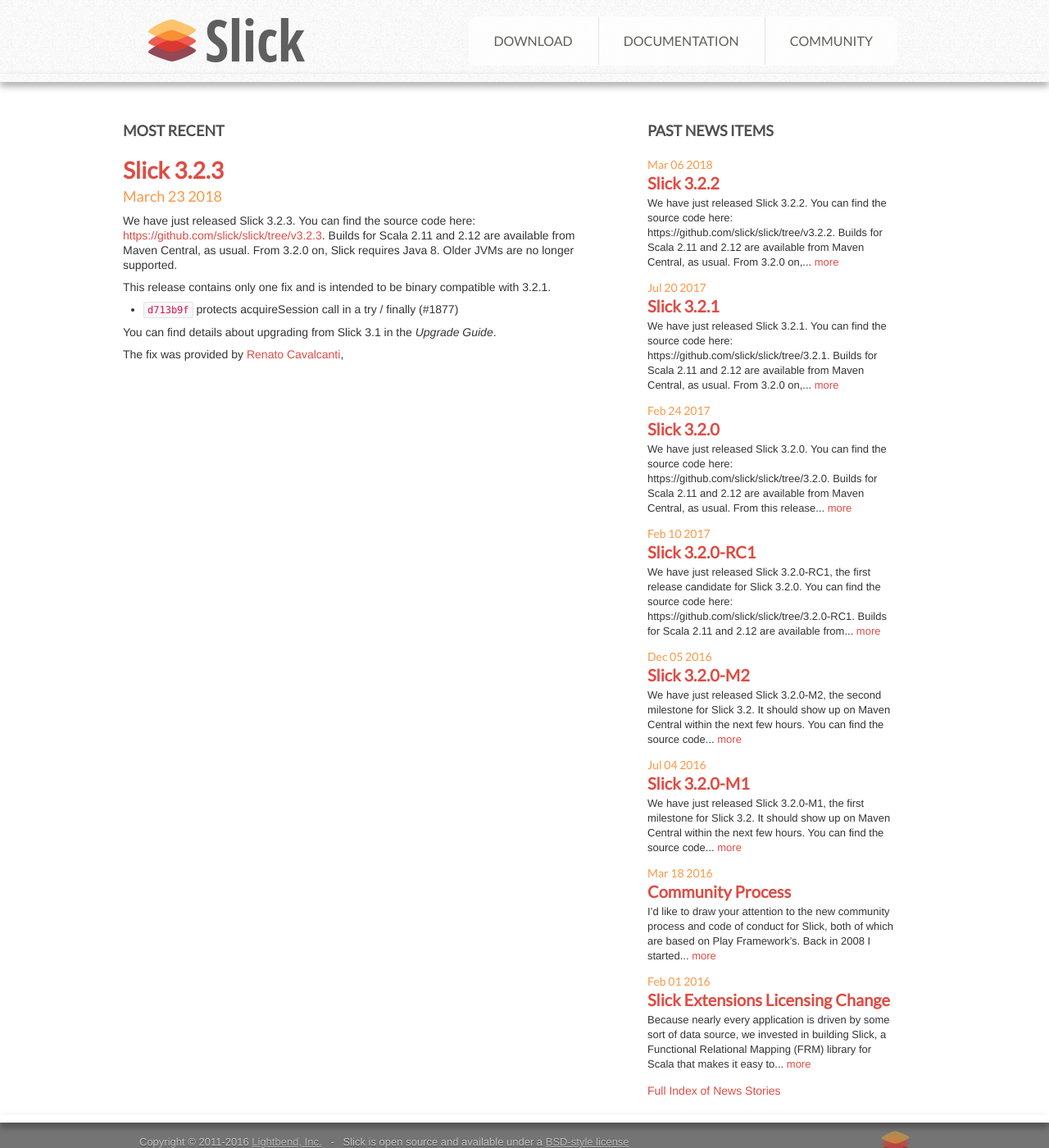
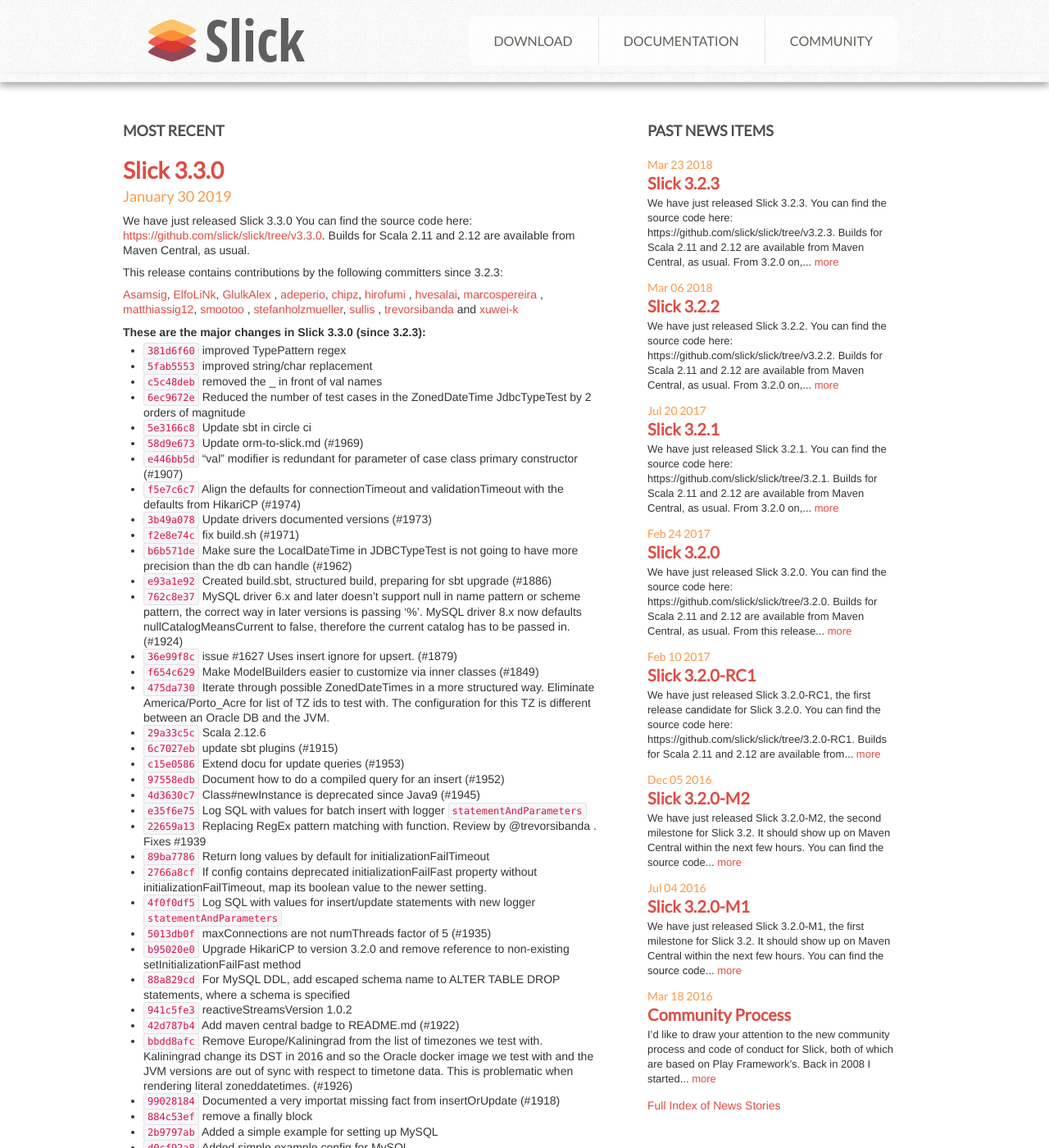
Before and after one commit to slick/slick.github.com, a Jekyll site: the page built from news/index.md, in a window 1280 px wide and 1400 px high. Shown: the whole window at 82% size. Built offline with Jekyll 4.4.1, drawn with Linux system fonts in a browser that asks for light colours; some of the changed text lies outside the part shown.

Commit message:
Release 3.3.0

```diff
--- a/docs/index.md
+++ b/docs/index.md
@@ -7,8 +7,9 @@
 
 #### Releases
 
-Latest: [3.2.3](/doc/3.2.3/)
+Latest: [3.3.0](/doc/3.3.0/)
 
+* [3.3.0](/doc/3.3.0/)
 * [3.2.3](/doc/3.2.3/) &#124; [3.2.2](/doc/3.2.2/) &#124; [3.2.1](/doc/3.2.1/) &#124; [3.2.0](/doc/3.2.0/)
 * [3.1.1](/doc/3.1.1/) &#124; [3.1.0](/doc/3.1.0/)
 * [3.0.3](/doc/3.0.3/) &#124; [3.0.2](/doc/3.0.2/) &#124; [3.0.1](/doc/3.0.1/) &#124; [3.0.0](/doc/3.0.0/)
--- /dev/null
+++ b/news/_posts/2019-01-30-slick-3.3.0-released.md
@@ -0,0 +1,92 @@
+---
+layout: news
+title: Slick 3.3.0
+author: Renato Cavalcanti
+---
+We have just released Slick 3.3.0
+You can find the source code here: <https://github.com/slick/slick/tree/v3.3.0>.
+Builds for Scala 2.11 and 2.12 are available from Maven Central, as usual.
+
+This release contains contributions by the following committers since 3.2.3:
+
+[Asamsig](https://github.com/Asamsig), [ElfoLiNk](https://github.com/ElfoLiNk), [GlulkAlex](https://github.com/GlulkAlex)
+, [adeperio](https://github.com/adeperio), [chipz](https://github.com/chipz), [hirofumi](https://github.com/hirofumi)
+, [hvesalai](https://github.com/hvesalai), [marcospereira](https://github.com/marcospereira)
+, [matthiassig12](https://github.com/matthiassig12), [smootoo](https://github.com/smootoo)
+, [stefanholzmueller](https://github.com/stefanholzmueller), [sullis](https://github.com/sullis)
+, [trevorsibanda](https://github.com/trevorsibanda)
+and [xuwei-k](https://github.com/xuwei-k)
+
+##### These are the major changes in Slick 3.3.0 (since 3.2.3):
+
+* [``381d6f60``](https://github.com/slick/slick/commit/381d6f606e05e35273482bca95775af74c7cd550) improved TypePattern regex
+* [``5fab5553``](https://github.com/slick/slick/commit/5fab5553142e15a2548f9ad894fe36cf0a99db6f) improved string/char replacement
+* [``c5c48deb``](https://github.com/slick/slick/commit/c5c48deba1b1a34a25206cafa9b9ee270e2a7ef7) removed the _ in front of val names
+* [``6ec9672e``](https://github.com/slick/slick/commit/6ec9672e7cb87d6f2e4010610a27d64fe95dc6b6) Reduced the number of test cases in the ZonedDateTime JdbcTypeTest by 2 orders of magnitude
+* [``5e3166c8``](https://github.com/slick/slick/commit/5e3166c8d061c81c375d38794a9ad616b238946e) Update sbt in circle ci
+* [``58d9e673``](https://github.com/slick/slick/commit/58d9e6738d0f2d6980481cc5acf930a60b397d74) Update orm-to-slick.md (#1969)
+* [``e446bb5d``](https://github.com/slick/slick/commit/e446bb5d1e19ea45ea36ccc4e16bba7788ba5a04) "val" modifier is redundant for parameter of case class primary constructor (#1907)
+* [``f5e7c6c7``](https://github.com/slick/slick/commit/f5e7c6c70ba58c08a95d43413664a03586a6c2c8) Align the defaults for connectionTimeout and validationTimeout with the defaults from HikariCP (#1974)
+* [``3b49a078``](https://github.com/slick/slick/commit/3b49a0784955ebef13cc124443d8719b1b76eb68) Update drivers documented versions (#1973)
+* [``f2e8e74c``](https://github.com/slick/slick/commit/f2e8e74c8e3c3c4f745243d121d80411a94bb439) fix build.sh (#1971)
+* [``b6b571de``](https://github.com/slick/slick/commit/b6b571de8204e4ef333b975ed08b5d8f64fdfcef) Make sure the LocalDateTime in JDBCTypeTest is not going to have more precision than the db can handle (#1962)
+* [``e93a1e92``](https://github.com/slick/slick/commit/e93a1e923b4b57eea477240892156e09ff15e672) Created build.sbt, structured build, preparing for sbt upgrade (#1886)
+* [``762c8e37``](https://github.com/slick/slick/commit/762c8e37a844ae07cc5293e2a9b9cb25e941de84) MySQL driver 6.x and later doesn't support null in name pattern or scheme pattern, the correct way in later versions is passing '%'. MySQL driver 8.x now defaults nullCatalogMeansCurrent to false, therefore the current catalog has to be passed in. (#1924)
+* [``36e99f8c``](https://github.com/slick/slick/commit/36e99f8cc23326ebe71c05e878331e1dd034f6d2) issue #1627 Uses insert ignore for upsert. (#1879)
+* [``f654c629``](https://github.com/slick/slick/commit/f654c6294375d40ae017d8e0edb9de974b533370) Make ModelBuilders easier to customize via inner classes (#1849)
+* [``475da730``](https://github.com/slick/slick/commit/475da73051361651f4766b1849df33608ecec468) Iterate through possible ZonedDateTimes in a more structured way. Eliminate America/Porto_Acre for list of TZ ids to test with. The configuration for this TZ is different between an Oracle DB and the JVM.
+* [``29a33c5c``](https://github.com/slick/slick/commit/29a33c5c78545623bf8e14d821086bbe3da17790) Scala 2.12.6
+* [``6c7027eb``](https://github.com/slick/slick/commit/6c7027eba3f5d7a31e4e6ef97c831fbdefa648f8) update sbt plugins (#1915)
+* [``c15e0586``](https://github.com/slick/slick/commit/c15e0586f9767be03d8f13c5200b896706afc53f) Extend docu for update queries (#1953)
+* [``97558edb``](https://github.com/slick/slick/commit/97558edb3767d96a68daf67b877ad75b46f446f6) Document how to do a compiled query for an insert (#1952)
+* [``4d3630c7``](https://github.com/slick/slick/commit/4d3630c747f8603454195b2ca229233150d81fc3) Class#newInstance is deprecated since Java9 (#1945)
+* [``e35f6e75``](https://github.com/slick/slick/commit/e35f6e75d89beb38491f39cace7a81bfa3fc40a3) Log SQL with values for batch insert with logger `statementAndParameters`
+* [``22659a13``](https://github.com/slick/slick/commit/22659a139824e19115466bf4ce6823e6def1e8dc) Replacing RegEx pattern matching with function. Review by @trevorsibanda . Fixes #1939
+* [``89ba7786``](https://github.com/slick/slick/commit/89ba7786eb7e067c2c9843127c2d97f1ad0d6c16) Return long values by default for initializationFailTimeout
+* [``2766a8cf``](https://github.com/slick/slick/commit/2766a8cf1d82fd46c96b2812037f9edbebb0d984) If config contains deprecated initializationFailFast property without initializationFailTimeout, map its boolean value to the newer setting.
+* [``4f0f0df5``](https://github.com/slick/slick/commit/4f0f0df52deb85182298a7d5076adfcb0c85f08c) Log SQL with values for insert/update statements with new logger `statementAndParameters`
+* [``5013db0f``](https://github.com/slick/slick/commit/5013db0fb332379bcccad1f654f8c40b4ffbc7d7) maxConnections are not numThreads factor of 5 (#1935)
+* [``b95020e0``](https://github.com/slick/slick/commit/b95020e07b029eae15d3a5fec6ced09582d7c16a) Upgrade HikariCP to version 3.2.0 and remove reference to non-existing setInitializationFailFast method
+* [``88a829cd``](https://github.com/slick/slick/commit/88a829cd1593925646c5944a27fcb3f5be1046e1) For MySQL DDL, add escaped schema name to ALTER TABLE DROP statements, where a schema is specified
+* [``941c5fe3``](https://github.com/slick/slick/commit/941c5fe3ced63c2f3ffac0a4594a72c2b5a65ee9) reactiveStreamsVersion 1.0.2
+* [``42d787b4``](https://github.com/slick/slick/commit/42d787b4950fe876569b5fd68e98c4e0379ac83c) Add maven central badge to README.md (#1922)
+* [``bbdd8afc``](https://github.com/slick/slick/commit/bbdd8afc25672fd903039dfac33f9295159d0a48) Remove Europe/Kaliningrad from the list of timezones we test with. Kaliningrad change its DST in 2016 and so the Oracle docker image we test with and the JVM versions are out of sync with respect to timetone data. This is problematic when rendering literal zoneddatetimes. (#1926)
+* [``99028184``](https://github.com/slick/slick/commit/990281848aa389e86acf1e2a4252bc8b64d82116) Documented a very importat missing fact from insertOrUpdate (#1918)
+* [``884c53ef``](https://github.com/slick/slick/commit/884c53ef3b8c296c90db47dd1ad5076c5cca809d) remove a finally block
+* [``2b9797ab``](https://github.com/slick/slick/commit/2b9797ab93bdaa884d467d1d52c7a7f9dbc3c438) Added a simple example for setting up MySQL
+* [``d0cf92a8``](https://github.com/slick/slick/commit/d0cf92a83f9101b3c6bc83e0bea04aa6e57dceae) Added simple example config for MySQL
+* [``efc8b976``](https://github.com/slick/slick/commit/efc8b97676f28a3375a25e18b54c7f768569f2fb) Updated scaladoc of Query.scala
+* [``17406f13``](https://github.com/slick/slick/commit/17406f13159361df52a3d017fda1d22bdc40599f) Update issue_template.md
+* [``2f7ee337``](https://github.com/slick/slick/commit/2f7ee337921f9781071b4d8d38e3fc2b7f3ef1ca) Avoid extra .decreaseInUseCount() of issue #1856
+* [``a98a4dc3``](https://github.com/slick/slick/commit/a98a4dc3de3a0f17697279aade81da2ef4bd60a0) Fix literal forms for UUID and other JDBC types (#1449)
+* [``fa78a990``](https://github.com/slick/slick/commit/fa78a990f71bc6f15e0fba817b8856e2aa8f0d0e) Add support for Postgres citext (#1848)
+* [``3b930b4b``](https://github.com/slick/slick/commit/3b930b4b694891b759acacfe7ebd9b737a84277a) Added `filterOpt` and `filterIf` to `Query`. (#1909)
+* [``9f946ed4``](https://github.com/slick/slick/commit/9f946ed421668b10cd00de1df3d83f2111ecede1) case class generation now independent of column count
+* [``4ef89ca9``](https://github.com/slick/slick/commit/4ef89ca97a7bd46762f741aec5307ceeb0e0bfc7) Allow subtypes in OptionMappers
+* [``a96cb48a``](https://github.com/slick/slick/commit/a96cb48ad3fa9e3a579db9b32db2e29394282240) Unsigned TINYINT now maps to a short
+* [``4eac506d``](https://github.com/slick/slick/commit/4eac506d714fb97bb97797770212d32ef3835a07) SQLServerProfiles had a problem with OffsetDateTimes which had 0 seconds and millis. This fixes the mapping
+* [``1282f18b``](https://github.com/slick/slick/commit/1282f18b00db039a52bf3a64a384a04eb01344f1) Implement mappings for java.time types
+* [``bc554968``](https://github.com/slick/slick/commit/bc554968062a9dd007fbe45a85c3131882982b5f) New H2 jdbc library version to allow timestamp with timezone types. H2 handling of un-named db artifacts has changed. They get now get a name of null and so if there is more than one un-named db artifact, there will be a name clash.
+* [``c831d9d8``](https://github.com/slick/slick/commit/c831d9d8e09755578e09dde24e1c056f465752db) added return type Unit to procedural syntax methods
+* [``227c200f``](https://github.com/slick/slick/commit/227c200fde811f54c0a854bcc16a5e634939bc95) correct package for postgresql dependency in slick-testkit-example
+* [``bc8ca992``](https://github.com/slick/slick/commit/bc8ca992d1f44c35c87c16bd2aa028ae29d12267) disable mima for 3.3 release
+* [``563160c8``](https://github.com/slick/slick/commit/563160c8756f5190692412e665b273f0ab5c0a2a) fix typo
+* [``c11a6689``](https://github.com/slick/slick/commit/c11a66896902e2932960c37cab92ffa7db634c1c) Integrate the four official Activator templates into the manual.
+* [``77cf216a``](https://github.com/slick/slick/commit/77cf216a0328c049a79ff3d13389c61a33846800) Use correct ClassLoader for loading default app config
+* [``42aac5f6``](https://github.com/slick/slick/commit/42aac5f61044ebe6e82447d7150f5ae79d0ec395) add -Xfuture option. fix procedure syntax warnings
+* [``795b2e20``](https://github.com/slick/slick/commit/795b2e20a3fa1b87ec3cd4aca18826bccc101bd8) Added support for String extension methods being available on MappedTo[String] classes.
+* [``4ba463ff``](https://github.com/slick/slick/commit/4ba463ffdde9c050489f8e01a1b244155f4bdbb3) Added option output to multiple files (one per table) to the code generator.
+* [``2d1e8074``](https://github.com/slick/slick/commit/2d1e807483b704035b13b16ffd211d04844fbaa4) protects acquireSession call in a try / finally (#1877)
+* [``e7e732ed``](https://github.com/slick/slick/commit/e7e732ed6111ce191d3de3945c8544c0a5b4e624) Default to not fail fast the pool initialization
+* [``f1348e9b``](https://github.com/slick/slick/commit/f1348e9b70ee7b648fcf9aaac19bd5d7f206a574) Enable all HikariCP configurations
+* [``31cf1d1c``](https://github.com/slick/slick/commit/31cf1d1c6b7d6a9197d36192771a9126edece7e0) Update dependencies
+* [``a79bbafc``](https://github.com/slick/slick/commit/a79bbafcc15474db2a14cc5bd4100afcb295bb85) Update issue_template.md
+* [``74f7b1fb``](https://github.com/slick/slick/commit/74f7b1fb137655a64bc416d9a3014767b8ea9e4d) Create issue_template.md
+* [``d9b92b93``](https://github.com/slick/slick/commit/d9b92b931fb89162b42ea3714d43dee35bda6c2d) removing unused mydb code snippet for docs
+* [``b3490bef``](https://github.com/slick/slick/commit/b3490bef0263473308314473898623f9b8f5ad40) adding Typesafe connection config for postgres. ref issue #1861
+* [``767509eb``](https://github.com/slick/slick/commit/767509eb832461d991cf3121e3476f32b7049ddd) sbt 0.13.17
+* [``8a15dc29``](https://github.com/slick/slick/commit/8a15dc293d8d21f9f60cd0e86bb66d99e8d91d48) bump sbt plugins
+* [``5c5c4158``](https://github.com/slick/slick/commit/5c5c4158b71cac3f5e017e96391d89b5d5ef57f1) Scala 2.11.8 -> 2.11.12
+* [``327e81c5``](https://github.com/slick/slick/commit/327e81c56b528af40aae0718598f6096ffb9b533) Implemented createIfNotExists and dropIfExists schema methods   Added IF (NOT) EXISTS support for SQLServer   Added IF (NOT) EXISTS support for IBM DB2   Added IF (NOT) EXISTS support for Oracle   Added IF (NOT) EXISTS emulation for Derby   Added test cases for createIfNotExists and dropIfExists
+* [``b689632d``](https://github.com/slick/slick/commit/b689632d16bf0b4ef185d94b00bd08338adab5c3) Fix typo
+* [``67227330``](https://github.com/slick/slick/commit/67227330b405048b68fb6483951bd8ef21892e8f) Update gettingstarted.rst
```
